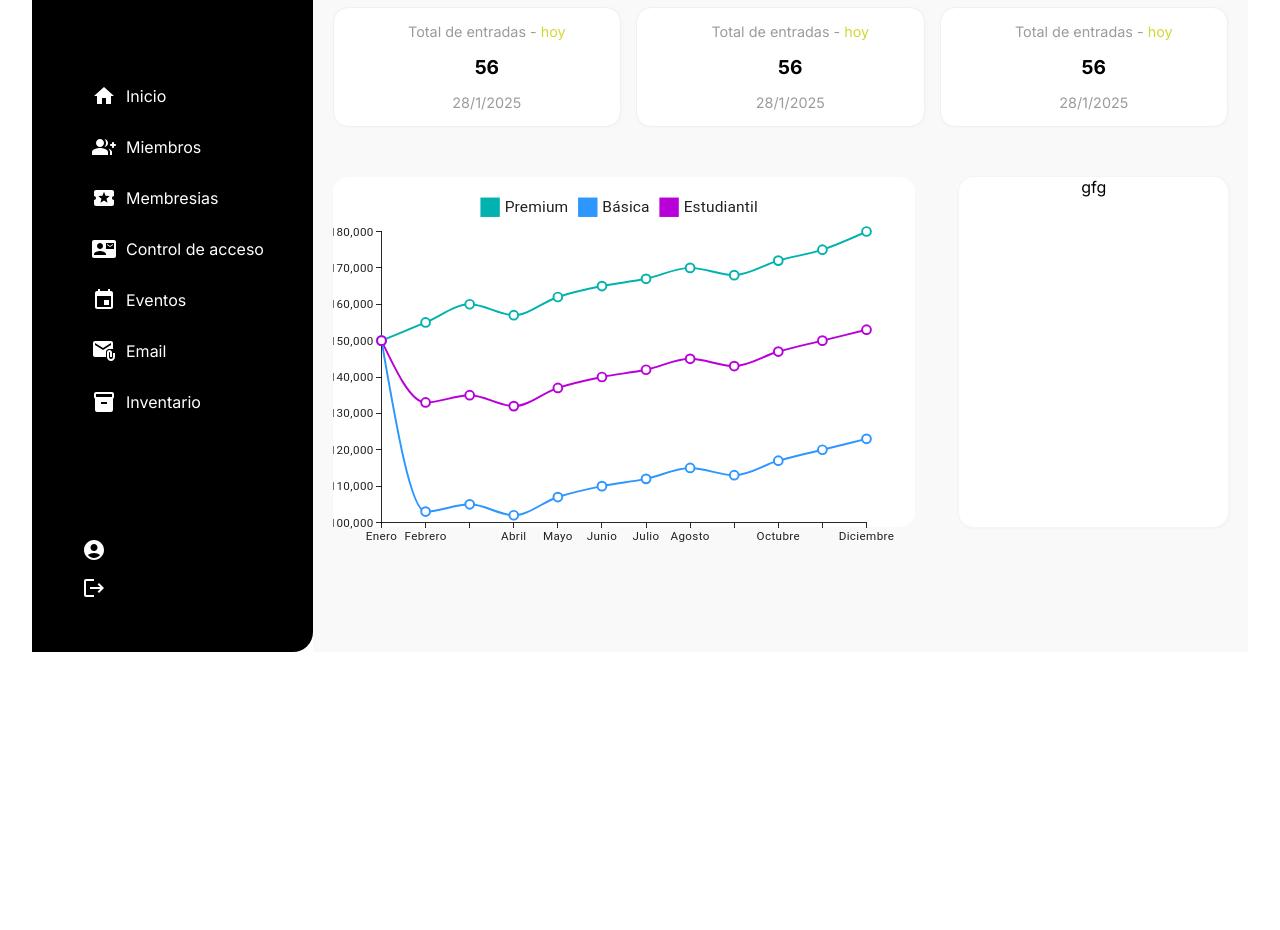
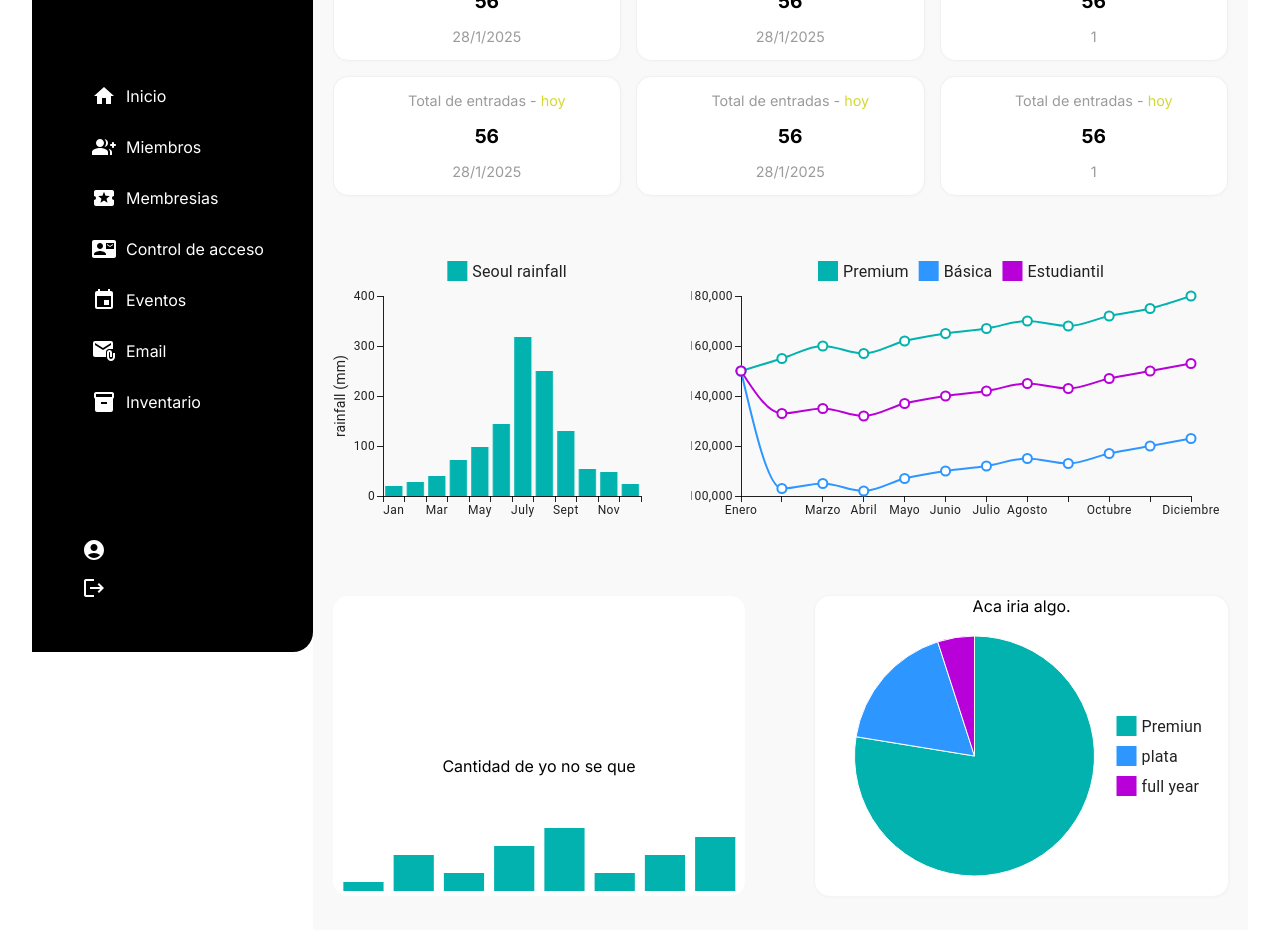
Before and after one commit to pabloocampo1/GymManager-Front-end, a React (Vite) app: page /dashboard in a window 1280 px wide. Shown: the part 180-1110 px from the top of the page. Before the commit the page ends 864 px from the top, so only its background shows below. Built offline with nearby package versions, Linux system fonts and the light colour scheme; a web font is replaced by a local one.

Commit message:
se creo parte del dashboard - solo diseño

```diff
--- /dev/null
+++ b/src/Components/Charts/BarChartOne.jsx
@@ -0,0 +1,35 @@
+import * as React from 'react';
+import Stack from '@mui/material/Stack';
+import Box from '@mui/material/Box';
+import { SparkLineChart } from '@mui/x-charts/SparkLineChart';
+
+export default function CustomAxis() {
+  return (
+    <Stack direction="row" sx={{ width: '100%' }}>
+
+      <Box sx={{ flexGrow: 1 }}>
+        <SparkLineChart
+          plotType="bar"
+          data={[1, 4, 2, 5, 7, 2, 4, 6]}
+          height={100}
+          showTooltip
+          showHighlight
+          xAxis={{
+            scaleType: 'band',
+            data: [
+              new Date(2016, 0, 1),
+              new Date(2017, 0, 1),
+              new Date(2018, 0, 1),
+              new Date(2019, 0, 1),
+              new Date(2020, 0, 1),
+              new Date(2021, 0, 1),
+              new Date(2022, 0, 1),
+              new Date(2023, 0, 1),
+            ],
+            valueFormatter: (value) => value.getFullYear(),
+          }}
+        />
+      </Box>
+    </Stack>
+  );
+}
--- a/src/Components/Charts/ChartMembership.jsx
+++ b/src/Components/Charts/ChartMembership.jsx
@@ -69,8 +69,8 @@ const lineChartsParams = {
       showMark: true,
     },
   ],
-  width: 600,
-  height: 400,
+  width: 550,
+  height: 300,
 };
 
 const currencyFormatter = new Intl.NumberFormat('en-US', {
@@ -80,7 +80,8 @@ const currencyFormatter = new Intl.NumberFormat('en-US', {
 
 export default function ChartMembership() {
   return (
-    <LineChart sx={{}}
+    <div style={{ width: '60%' }}>
+      <LineChart
       {...lineChartsParams}
       xAxis={[{ data: months, scaleType: 'point' }]}
       series={lineChartsParams.series.map((series) => ({
@@ -88,5 +89,6 @@ export default function ChartMembership() {
         valueFormatter: (v) => (v === null ? '' : currencyFormatter(v)),
       }))}
     />
+    </div>
   );
 }
--- /dev/null
+++ b/src/Components/Charts/ChartPrice/TrickChart.jsx
@@ -0,0 +1,39 @@
+import * as React from 'react';
+
+import { BarChart } from '@mui/x-charts/BarChart';
+import { axisClasses } from '@mui/x-charts/ChartsAxis';
+import { dataset, valueFormatter } from './TrickData';
+
+
+
+const chartSetting = {
+  yAxis: [
+    {
+      label: 'rainfall (mm)',
+    },
+  ],
+  series: [{ dataKey: 'seoul', label: 'Seoul rainfall', valueFormatter }],
+  height: 300,
+  sx: {
+    [`& .${axisClasses.directionY} .${axisClasses.label}`]: {
+      transform: 'translateX(-10px)',
+    },
+  },
+};
+
+export default function TickPlacementBars() {
+
+
+  return (
+    <div style={{ width: '40%' }}>
+
+      <BarChart
+        dataset={dataset}
+        xAxis={[
+          { scaleType: 'band', dataKey: 'month',   },
+        ]}
+        {...chartSetting}
+      />
+    </div>
+  );
+}
--- /dev/null
+++ b/src/Components/Charts/ChartPrice/TrickData.jsx
@@ -0,0 +1,90 @@
+export const dataset = [
+    {
+      london: 59,
+      paris: 57,
+      newYork: 86,
+      seoul: 21,
+      month: 'Jan',
+    },
+    {
+      london: 50,
+      paris: 52,
+      newYork: 78,
+      seoul: 28,
+      month: 'Feb',
+    },
+    {
+      london: 47,
+      paris: 53,
+      newYork: 106,
+      seoul: 41,
+      month: 'Mar',
+    },
+    {
+      london: 54,
+      paris: 56,
+      newYork: 92,
+      seoul: 73,
+      month: 'Apr',
+    },
+    {
+      london: 57,
+      paris: 69,
+      newYork: 92,
+      seoul: 99,
+      month: 'May',
+    },
+    {
+      london: 60,
+      paris: 63,
+      newYork: 103,
+      seoul: 144,
+      month: 'June',
+    },
+    {
+      london: 59,
+      paris: 60,
+      newYork: 105,
+      seoul: 319,
+      month: 'July',
+    },
+    {
+      london: 65,
+      paris: 60,
+      newYork: 106,
+      seoul: 249,
+      month: 'Aug',
+    },
+    {
+      london: 51,
+      paris: 51,
+      newYork: 95,
+      seoul: 131,
+      month: 'Sept',
+    },
+    {
+      london: 60,
+      paris: 65,
+      newYork: 97,
+      seoul: 55,
+      month: 'Oct',
+    },
+    {
+      london: 67,
+      paris: 64,
+      newYork: 76,
+      seoul: 48,
+      month: 'Nov',
+    },
+    {
+      london: 61,
+      paris: 70,
+      newYork: 103,
+      seoul: 25,
+      month: 'Dec',
+    },
+  ];
+
+  export function valueFormatter(value) {
+    return `${value}mm`;
+  }
--- /dev/null
+++ b/src/Components/Charts/FistChart.jsx
@@ -0,0 +1,25 @@
+import * as React from 'react';
+import { PieChart } from '@mui/x-charts/PieChart';
+import { desktopOS } from './webUsageStats';
+
+export default function PieActiveArc() {
+  return (
+    <PieChart
+
+    series={[
+      {
+        data: desktopOS,
+        highlightScope: { fade: "global", highlight: "item" },
+        faded: { innerRadius: 30, additionalRadius: -30, color: "gray" },
+        label: "",
+      },
+    ]}
+    height={250}
+    width={400} // Ajusta la altura
+    slotProps={{
+      legend: { hidden: false },
+    }}
+  />
+
+  );
+}
--- /dev/null
+++ b/src/Components/Charts/webUsageStats.jsx
@@ -0,0 +1,40 @@
+// Data derived from https://gs.statcounter.com/os-market-share/desktop/worldwide/2023
+// And https://gs.statcounter.com/os-market-share/mobile/worldwide/2023
+// And https://gs.statcounter.com/platform-market-share/desktop-mobile-tablet/worldwide/2023
+// For the month of December 2023
+
+export const desktopOS = [
+    {
+      label: 'Premiun',
+      value: 72.72,
+    },
+    {
+      label: 'plata',
+      value: 16.38,
+    },
+    {
+      label: 'full year',
+      value: 4.65,
+    },
+  ];
+
+
+
+  export const platforms = [
+    {
+      label: 'Desktop',
+      value: 40.88,
+    },
+  ];
+
+  const normalize = (v, v2) => Number.parseFloat(((v * v2) / 100).toFixed(2));
+
+  export const mobileAndDesktopOS = [
+    ...desktopOS.map((v) => ({
+      ...v,
+      label: v.label === 'Other' ? 'Other (Desktop)' : v.label,
+      value: normalize(v.value, platforms[0].value),
+    })),
+  ];
+
+  export const valueFormatter = (item) => `${item.value}%`;
--- a/src/Components/DasboardComponents/firstDataCards_div/firstDataCards.jsx
+++ b/src/Components/DasboardComponents/firstDataCards_div/firstDataCards.jsx
@@ -29,15 +29,16 @@ const FirstDataCards = () => {
                 <p className={style.date}>{` ${new Date().getDate()}/${new Date().getMonth()}/${new Date().getFullYear()}`}</p>
             </div>
             <div className={style.firstDataCards_div}>
-            <p className={style.description}>Total de entradas -<span> hoy</span></p>
+                <p className={style.description}>Total de entradas -<span> hoy</span></p>
                 <p className={style.data}>56</p>
                 <p className={style.date}>{` ${new Date().getDate()}/${new Date().getMonth()}/${new Date().getFullYear()}`}</p>
             </div>
             <div className={style.firstDataCards_div}>
-            <p className={style.description}>Total de entradas -<span> hoy</span></p>
+                <p className={style.description}>Total de entradas -<span> hoy</span></p>
                 <p className={style.data}>56</p>
-                <p className={style.date}>{` ${new Date().getDate()}/${new Date().getMonth()}/${new Date().getFullYear()}`}</p>
+                <p className={style.date}>{` ${new Date().getMonth()}`}</p>
             </div>
+
 
         </div>
     );
--- a/src/Pages/Dashboard/Dashboard.jsx
+++ b/src/Pages/Dashboard/Dashboard.jsx
@@ -1,22 +1,33 @@
+import CustomAxis from "../../Components/Charts/BarChartOne";
 import ChartMembership from "../../Components/Charts/ChartMembership";
+import TickPlacementBars from "../../Components/Charts/ChartPrice/TrickChart";
+import PieActiveArc from "../../Components/Charts/FistChart";
 import FirstDataCards from "../../Components/DasboardComponents/firstDataCards_div/firstDataCards";
 import style from "./Dashboard.module.css";
 import React from 'react';
 
 
 function Dashboard() {
-
-
-
     return (
         <div className={style.dashboard_container}>
+            <h2 className={style.title}>WELCOME BACK - <span>Juan Pablo hermoso</span></h2>
             <FirstDataCards />
+
+            <div className={style.charDuplaOne} >
+
+                <TickPlacementBars />
+                <ChartMembership />
+
+            </div>
             <div className={style.charDuplaTwo}>
                 <div className={style.ChartMembership_container}>
-                    <ChartMembership />
+                    <p>Cantidad de yo no se que</p>
+                    <CustomAxis />
                 </div>
                 <div className={style.topMembreship_container}>
-                    <div>gfg</div>
+                    Aca iria algo.
+                    <PieActiveArc />
+
                 </div>
             </div>
 
--- a/src/Pages/Dashboard/Dashboard.module.css
+++ b/src/Pages/Dashboard/Dashboard.module.css
@@ -4,31 +4,58 @@
     padding: 20px;
     background-color: #F9F9F9;
 }
+
+
+.title{
+    padding-bottom: 40px;
+}
+.title span{
+   color: var(--primarySecond-color);
+   font-weight: 300;
+   font-size: 1.30rem;
+}
+.charDuplaOne{
+    width: 100%;
+    height: auto;
+    display: flex;
+    justify-content: center;
+    align-items: center;
+    margin-top: 50px;
+}
+
+
+
 .charDuplaTwo{
     width: auto;
-    height: 400px;
+    height: 350px;
     display: flex;
     justify-content: space-between;
     padding-top: 50px;
+    margin-bottom: 50px;
+    gap: 70px;
 }
-
 .ChartMembership_container{
-    width: 65%;
+    width: 50%;
     height: 100%;
     display: flex;
+    flex-direction: column;
+    align-items: center;
+    justify-content: end;
     border-radius: 15px;
     background-color: #ffffff;
 }
+.ChartMembership_container p{
+   padding-bottom: 20px;
+}
 .topMembreship_container{
-    width: 30%;
-    height: 100%;
-}
-.topMembreship_container div{
-    width: 90;
+    width: 50%;
     height: 100%;
     background-color: rgb(255, 255, 255);
     border-radius: 15px;
     text-align: center;
     box-shadow: 0.5px 0.5px 0.5px 2px  rgb(241, 241, 241, 0.5);
-
+    display: flex;
+    justify-content: space-around;
+    flex-direction: column;
+    align-items: center;
 }
```
